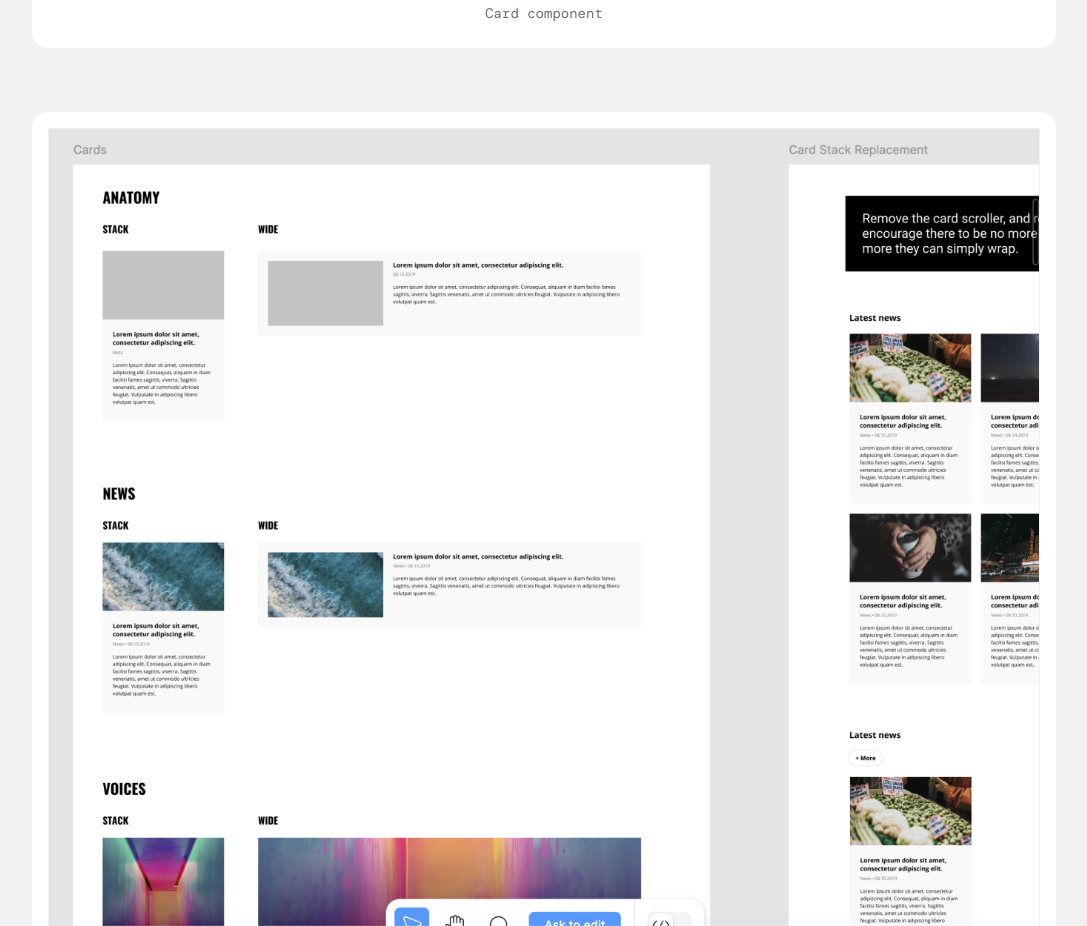
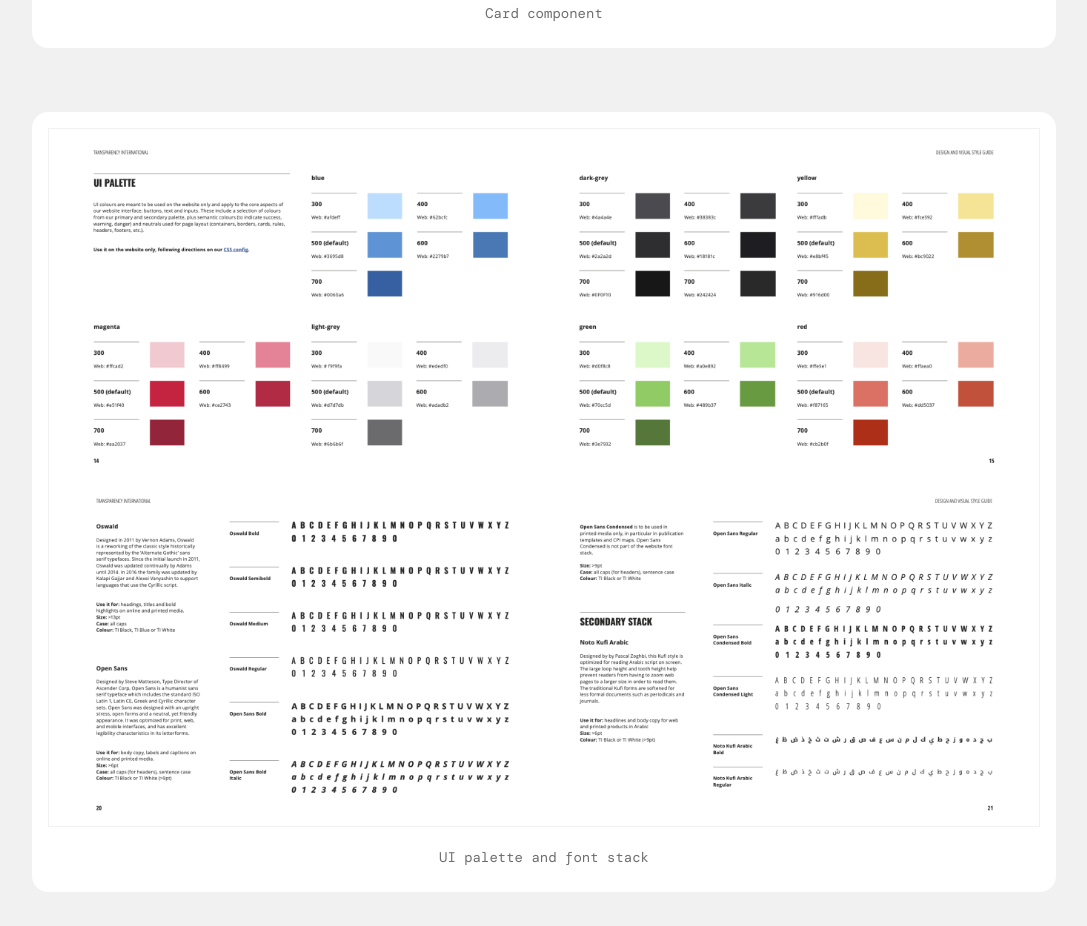
Before and after one commit to angela-capillo/angelacapillo.com, a website: page case-studies/transparency-international.html in a window 1280 px wide. Shown: the part 9359-10285 px from the top of the page, without its empty margins (96-1183 px from the left). Drawn offline with nearby package versions, Linux system fonts and the light colour scheme; a web font is replaced by a local one.

Commit message:
Replace wrong image on TI use case page

```diff
--- a/case-studies/transparency-international.html
+++ b/case-studies/transparency-international.html
@@ -170,7 +170,7 @@
             </figure>
 
             <figure>
-                <img src="/assets/images/transparency/09_card_component.png"
+                <img src="/assets/images/transparency/10_style_guide.png"
                     alt="Some screenshots from the brand manual showing fonts and colours from the style guide">
                 <figcaption>UI palette and font stack</figcaption>
             </figure>
```
